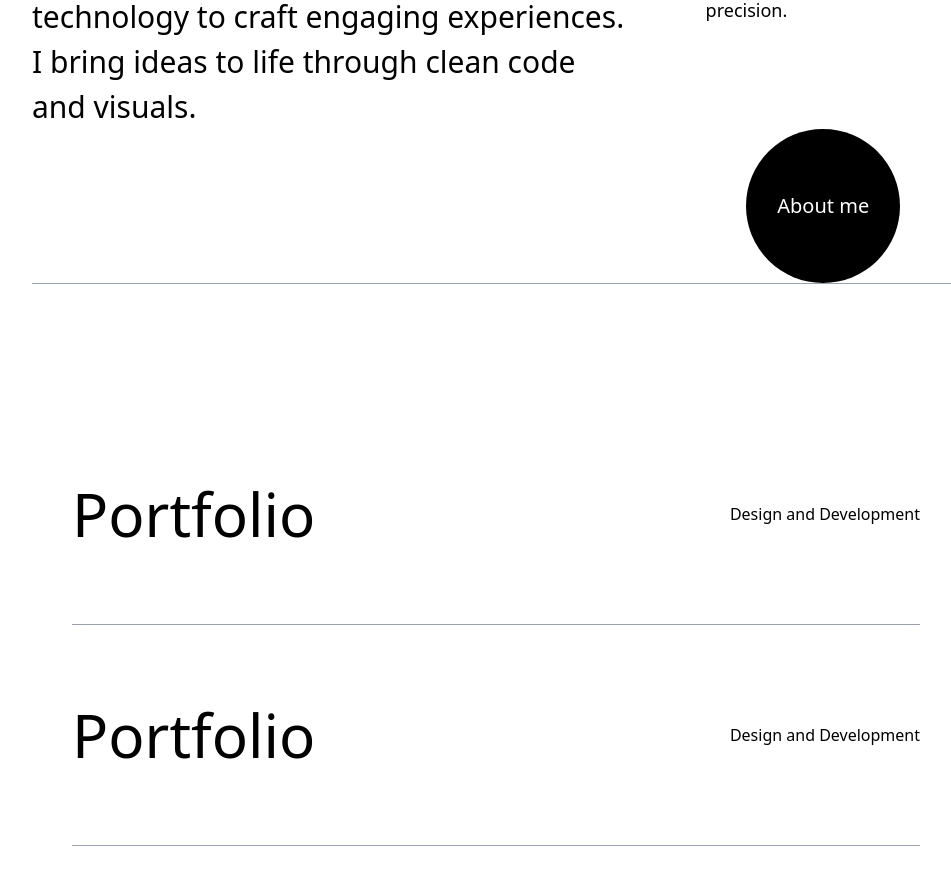
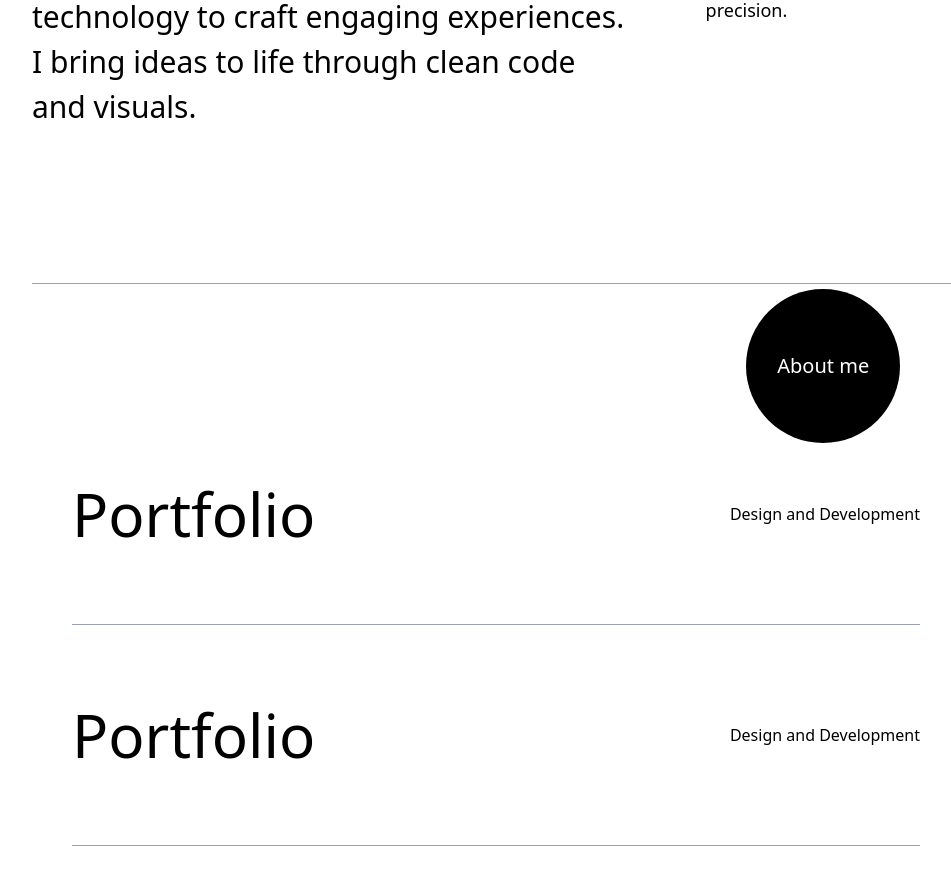
Before and after one commit to SohanDee/portfolio-next, a Next.js app: page / in a window 1280 px wide. Shown: the part 1040-1925 px from the top of the page, without its empty margins (144-1095 px from the left). Built offline with nearby package versions, Linux system fonts and the light colour scheme.

Commit message:
Implment locomotive-scroll

```diff
--- a/package.json
+++ b/package.json
@@ -15,6 +15,7 @@
     "@mui/material": "^7.3.1",
     "@tailwindcss/postcss": "^4.1.12",
     "gsap": "^3.13.0",
+    "locomotive-scroll": "^5.0.0-beta.21",
     "motion": "^12.23.12",
     "next": "15.4.5",
     "postcss": "^8.5.6",
--- a/src/app/layout.tsx
+++ b/src/app/layout.tsx
@@ -2,12 +2,23 @@
 import "./globals.css";
 import { Navbar } from "../components/Navbar";
 import MenuButton from "@/components/Menu";
+import { useEffect } from "react";
 
 export default function RootLayout({
   children,
 }: {
   children: React.ReactNode;
 }) {
+
+  useEffect(() => {
+    (
+      async () => {
+        const LocomotiveScroll = (await import('locomotive-scroll')).default;
+        const locomotiveScroll = new LocomotiveScroll();
+      }
+    )()
+  }, [])
+
   return (
     <html lang="en">
       <body className="overscroll-none">
--- a/src/components/About/index.tsx
+++ b/src/components/About/index.tsx
@@ -12,7 +12,7 @@ const About = () => {
           to life with precision.
         </p>
       </div>
-      <div className="flex justify-end mx-15 top-0">
+      <div className="flex justify-end mx-15 top-0" data-scroll data-scroll-speed={0.2}>
         <p
           className="h-[12vw] w-[12vw] rounded-full bg-black text-white font-light text-xl flex justify-center items-center"
         >
```
Also changed, not shown: 1 other file (tests, documents, lock files or other folders).
